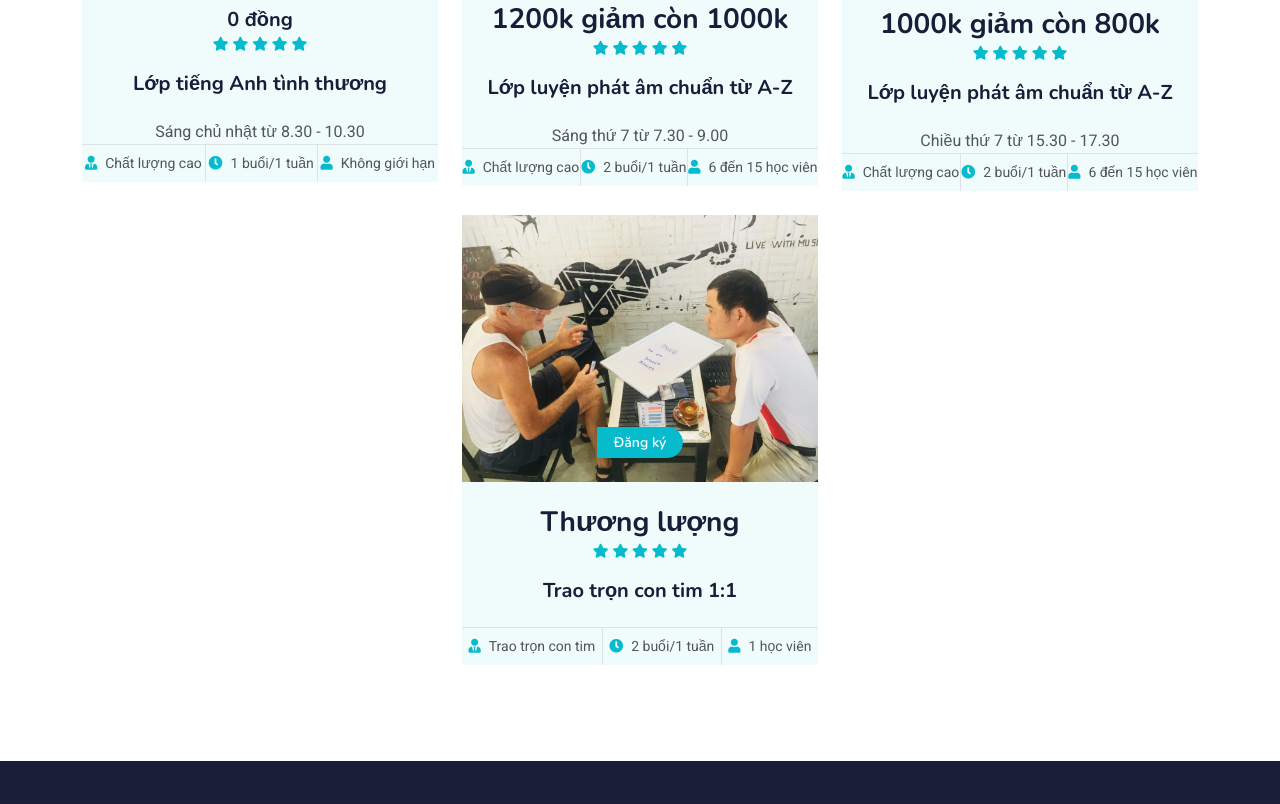
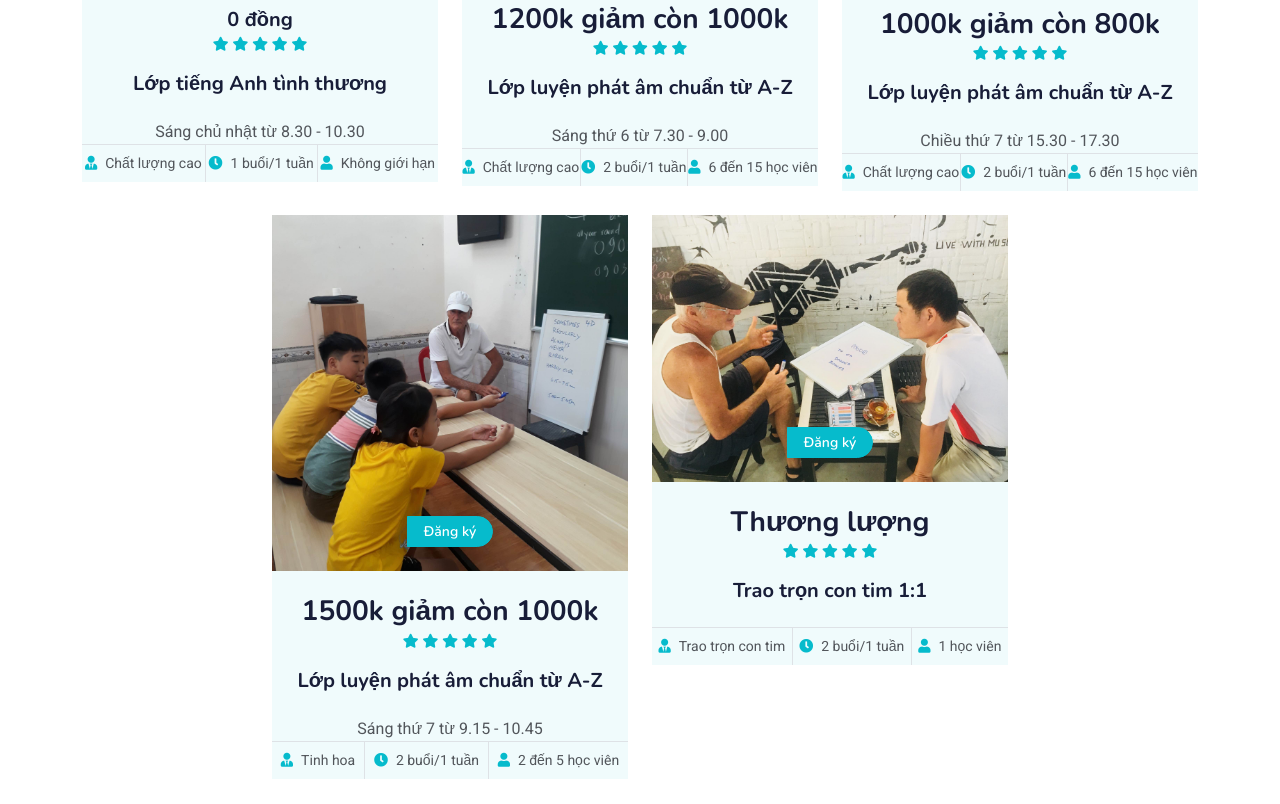
Before and after one commit to luyenthithanhzong/luyenthithanhzong, a plain HTML site: page courses.html in a window 1280 px wide. Shown: the part 3356-4160 px from the top of the page. Drawn offline with nearby package versions, Linux system fonts and the light colour scheme.

Commit message:
add images for Marcus

```diff
--- a/courses.html
+++ b/courses.html
@@ -482,7 +482,7 @@
                             <small class="fa fa-star text-primary"></small>
                         </div>
                         <h5 class="mb-4">Lớp luyện phát âm chuẩn từ A-Z</h5>
-                        <h7 class="mb-4">Sáng thứ 7 từ 7.30 - 9.00</h7>
+                        <h7 class="mb-4">Sáng thứ 6 từ 7.30 - 9.00</h7>
 
                     </div>
                     <div class="d-flex border-top">
@@ -517,6 +517,34 @@
                         <small class="flex-fill text-center border-end py-2"><i class="fa fa-user-tie text-primary me-2"></i>Chất lượng cao</small>
                         <small class="flex-fill text-center border-end py-2"><i class="fa fa-clock text-primary me-2"></i>2 buổi/1 tuần</small>
                         <small class="flex-fill text-center py-2"><i class="fa fa-user text-primary me-2"></i>6 đến 15 học viên</small>
+                    </div>
+                </div>
+            </div>
+            <div class="col-lg-4 col-md-6 wow fadeInUp" data-wow-delay="0.5s">
+                <div class="course-item bg-light">
+                    <div class="position-relative overflow-hidden">
+                        <img class="img-fluid" src="img\class_2.jpg" alt="">
+                        <div class="w-100 d-flex justify-content-center position-absolute bottom-0 start-0 mb-4">
+                            <a href="https://docs.google.com/forms/d/e/1FAIpQLSfXjVrU_H2FzBfby6Q9bNiy7jzPu7UxaX0xCNoZT-2mbWTsUw/viewform?vc=0&c=0&w=1&flr=0" class="flex-shrink-0 btn btn-sm btn-primary px-3" style="border-radius: 0 30px 30px 0;">Đăng ký</a>
+                        </div>
+                    </div>
+                    <div class="text-center p-4 pb-0">
+                        <h3 class="mb-0">1500k giảm còn 1000k</h3>
+                        <div class="mb-3">
+                            <small class="fa fa-star text-primary"></small>
+                            <small class="fa fa-star text-primary"></small>
+                            <small class="fa fa-star text-primary"></small>
+                            <small class="fa fa-star text-primary"></small>
+                            <small class="fa fa-star text-primary"></small>
+                        </div>
+                        <h5 class="mb-4">Lớp luyện phát âm chuẩn từ A-Z</h5>
+                        <h7 class="mb-4">Sáng thứ 7 từ 9.15 - 10.45</h7>
+
+                    </div>
+                    <div class="d-flex border-top">
+                        <small class="flex-fill text-center border-end py-2"><i class="fa fa-user-tie text-primary me-2"></i>Tinh hoa</small>
+                        <small class="flex-fill text-center border-end py-2"><i class="fa fa-clock text-primary me-2"></i>2 buổi/1 tuần</small>
+                        <small class="flex-fill text-center py-2"><i class="fa fa-user text-primary me-2"></i>2 đến 5 học viên</small>
                     </div>
                 </div>
             </div>
```
